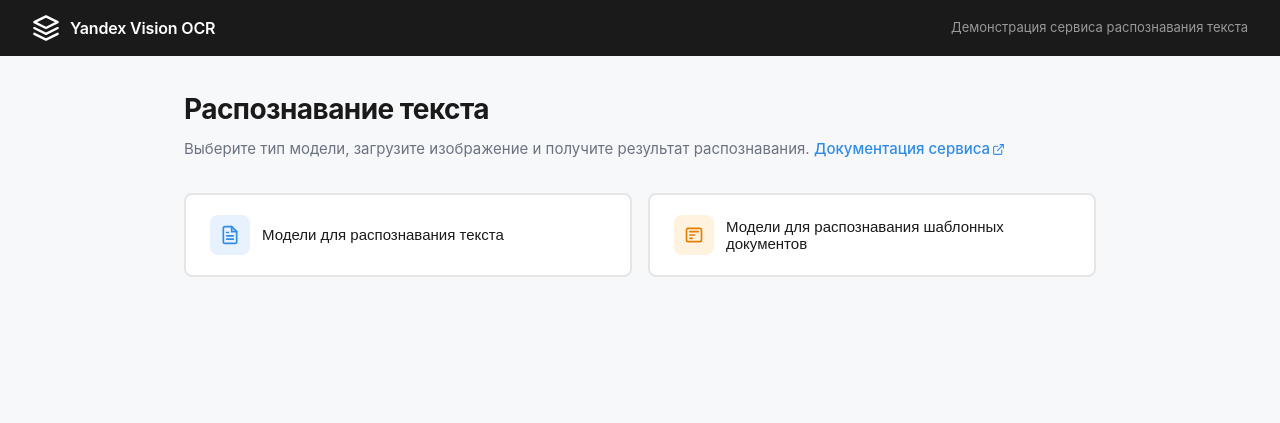
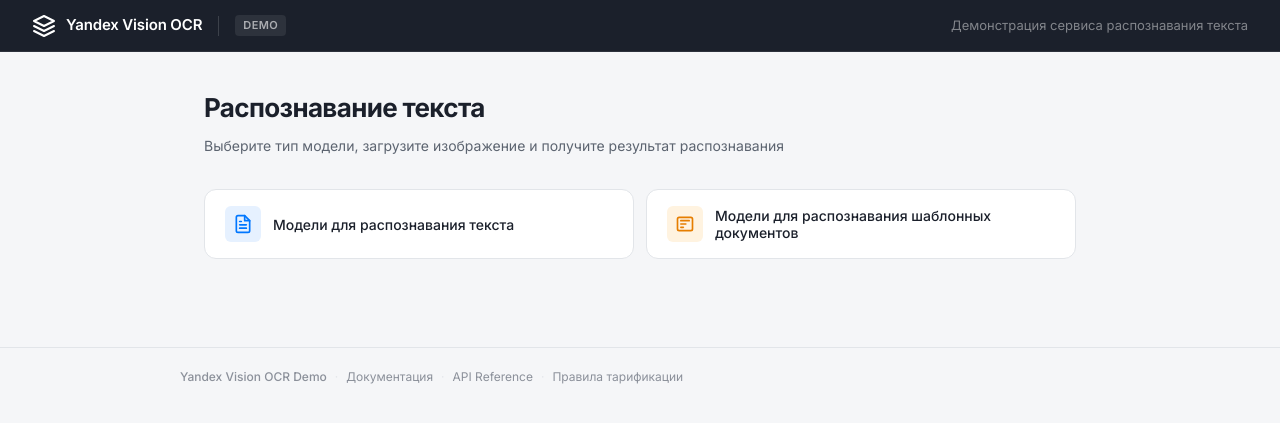
Before and after one commit to kirillmasanov/vision_ocr_demo, a FastAPI app: page / in a window 1280 px wide. Shown: the top 423 px of the page. Run offline with FastAPI, Linux system fonts and the light colour scheme; some libraries are stand-ins or nearby versions.

Commit message:
Дизайн в стиле Yandex Cloud: шрифт Inter, обновлённая палитра, footer с ссылками на документацию

```diff
--- a/templates/index.html
+++ b/templates/index.html
@@ -4,23 +4,33 @@
     <meta charset="UTF-8">
     <meta name="viewport" content="width=device-width, initial-scale=1.0">
     <title>Yandex Vision OCR — Demo</title>
+    <link rel="preconnect" href="https://fonts.googleapis.com">
+    <link rel="preconnect" href="https://fonts.gstatic.com" crossorigin>
+    <link href="https://fonts.googleapis.com/css2?family=Inter:wght@400;500;600;700&display=swap" rel="stylesheet">
     <style>
         :root {
             --yc-color-base-background: #ffffff;
-            --yc-color-base-brand: #318CE7;
-            --yc-color-base-brand-hover: #2672c0;
+            --yc-color-base-brand: #0077FF;
+            --yc-color-base-brand-hover: #0066DD;
+            --yc-color-base-brand-light: #E6F1FF;
             --yc-color-base-float: #ffffff;
-            --yc-color-line-generic: #e5e5e5;
-            --yc-color-text-primary: #1a1a1a;
-            --yc-color-text-secondary: #6b7280;
-            --yc-color-text-hint: #9ca3af;
-            --yc-color-base-simple-hover: #f3f4f6;
-            --yc-color-base-positive: #3bc935;
-            --yc-color-base-warning: #ff9900;
-            --yc-color-base-danger: #ff4444;
+            --yc-color-line-generic: #E2E5E9;
+            --yc-color-line-generic-hover: #C8CDD3;
+            --yc-color-text-primary: #1B202B;
+            --yc-color-text-secondary: #5C6470;
+            --yc-color-text-hint: #8B909A;
+            --yc-color-base-simple-hover: #F2F3F5;
+            --yc-color-base-positive: #00985F;
+            --yc-color-base-positive-light: #E6F7F1;
+            --yc-color-base-warning: #FF8C00;
+            --yc-color-base-danger: #E84D4D;
+            --yc-color-base-danger-light: #FEECEC;
+            --yc-color-bg-base: #F5F6F8;
+            --yc-border-radius-s: 6px;
             --yc-border-radius: 8px;
-            --yc-shadow-card: 0 1px 3px rgba(0,0,0,0.08), 0 1px 2px rgba(0,0,0,0.06);
-            --yc-shadow-popup: 0 4px 24px rgba(0,0,0,0.12);
+            --yc-border-radius-l: 12px;
+            --yc-shadow-card: 0 1px 2px rgba(0,0,0,0.06), 0 1px 3px rgba(0,0,0,0.04);
+            --yc-shadow-popup: 0 4px 24px rgba(0,0,0,0.1), 0 1px 2px rgba(0,0,0,0.06);
         }
 
         * {
@@ -30,23 +40,26 @@
         }
 
         body {
-            font-family: -apple-system, BlinkMacSystemFont, "Segoe UI", Roboto, "Helvetica Neue", Arial, sans-serif;
-            background: #f7f8fa;
+            font-family: "Inter", -apple-system, BlinkMacSystemFont, "Segoe UI", Roboto, "Helvetica Neue", Arial, sans-serif;
+            background: var(--yc-color-bg-base);
             color: var(--yc-color-text-primary);
             line-height: 1.5;
+            -webkit-font-smoothing: antialiased;
+            -moz-osx-font-smoothing: grayscale;
         }
 
         .header {
-            background: #1a1a1a;
+            background: #1B202B;
             color: #fff;
             padding: 0 32px;
-            height: 56px;
+            height: 52px;
             display: flex;
             align-items: center;
             gap: 16px;
             position: sticky;
             top: 0;
             z-index: 100;
+            border-bottom: 1px solid rgba(255,255,255,0.08);
         }
 
         .header-logo {
@@ -58,39 +71,58 @@
         }
 
         .header-logo svg {
-            width: 28px;
-            height: 28px;
+            width: 24px;
+            height: 24px;
         }
 
         .header-title {
-            font-size: 16px;
+            font-size: 15px;
             font-weight: 600;
             letter-spacing: -0.01em;
         }
 
+        .header-divider {
+            width: 1px;
+            height: 20px;
+            background: rgba(255,255,255,0.15);
+        }
+
+        .header-badge {
+            font-size: 11px;
+            font-weight: 600;
+            color: rgba(255,255,255,0.6);
+            background: rgba(255,255,255,0.08);
+            padding: 2px 8px;
+            border-radius: 4px;
+            letter-spacing: 0.04em;
+            text-transform: uppercase;
+        }
+
         .header-subtitle {
             font-size: 13px;
-            color: #999;
+            color: rgba(255,255,255,0.45);
             margin-left: auto;
         }
 
         .container {
-            max-width: 960px;
+            max-width: 920px;
             margin: 0 auto;
-            padding: 32px 24px;
+            padding: 36px 24px 48px;
         }
 
         .page-title {
-            font-size: 28px;
+            font-size: 26px;
             font-weight: 700;
             margin-bottom: 8px;
-            letter-spacing: -0.02em;
+            letter-spacing: -0.025em;
+            color: var(--yc-color-text-primary);
         }
 
         .page-description {
             color: var(--yc-color-text-secondary);
-            font-size: 15px;
+            font-size: 14px;
             margin-bottom: 32px;
+            line-height: 1.6;
         }
 
         .page-description a {
@@ -112,20 +144,21 @@
 
         .mode-selector {
             display: flex;
-            gap: 16px;
-            margin-bottom: 28px;
+            gap: 12px;
+            margin-bottom: 24px;
         }
 
         .mode-btn {
             flex: 1;
-            padding: 20px 24px;
-            border: 2px solid var(--yc-color-line-generic);
-            border-radius: var(--yc-border-radius);
+            padding: 16px 20px;
+            border: 1.5px solid var(--yc-color-line-generic);
+            border-radius: var(--yc-border-radius-l);
             background: var(--yc-color-base-float);
             cursor: pointer;
             transition: all 0.15s ease;
             text-align: left;
-            font-size: 15px;
+            font-family: inherit;
+            font-size: 14px;
             font-weight: 500;
             color: var(--yc-color-text-primary);
             display: flex;
@@ -135,19 +168,21 @@
 
         .mode-btn:hover {
             border-color: var(--yc-color-base-brand);
-            background: #f0f7ff;
+            background: var(--yc-color-base-brand-light);
+            box-shadow: 0 0 0 1px var(--yc-color-base-brand);
         }
 
         .mode-btn.active {
             border-color: var(--yc-color-base-brand);
-            background: #e8f2ff;
+            background: var(--yc-color-base-brand-light);
             color: var(--yc-color-base-brand);
+            box-shadow: 0 0 0 1px var(--yc-color-base-brand);
         }
 
         .mode-icon {
-            width: 40px;
-            height: 40px;
-            border-radius: 8px;
+            width: 36px;
+            height: 36px;
+            border-radius: var(--yc-border-radius-s);
             display: flex;
             align-items: center;
             justify-content: center;
@@ -155,36 +190,36 @@
         }
 
         .mode-btn:first-child .mode-icon {
-            background: #e8f2ff;
+            background: var(--yc-color-base-brand-light);
             color: var(--yc-color-base-brand);
         }
 
         .mode-btn:last-child .mode-icon {
-            background: #fff3e0;
-            color: #e67e00;
+            background: #FFF3E0;
+            color: #E67E00;
         }
 
-        .mode-btn.active:first-child .mode-icon,
-        .mode-btn.active:last-child .mode-icon {
+        .mode-btn.active .mode-icon {
             background: var(--yc-color-base-brand);
             color: #fff;
         }
 
         .card {
             background: var(--yc-color-base-float);
-            border-radius: var(--yc-border-radius);
-            box-shadow: var(--yc-shadow-card);
+            border-radius: var(--yc-border-radius-l);
+            border: 1px solid var(--yc-color-line-generic);
             padding: 24px;
-            margin-bottom: 20px;
+            margin-bottom: 16px;
         }
 
         .card-title {
-            font-size: 16px;
+            font-size: 15px;
             font-weight: 600;
             margin-bottom: 16px;
             display: flex;
             align-items: center;
             gap: 8px;
+            color: var(--yc-color-text-primary);
         }
 
         .form-group {
@@ -719,6 +761,40 @@
             background: rgba(255, 255, 255, 0.3);
         }
 
+        .footer {
+            border-top: 1px solid var(--yc-color-line-generic);
+            padding: 20px 32px;
+            margin-top: 16px;
+        }
+
+        .footer-inner {
+            max-width: 920px;
+            margin: 0 auto;
+            display: flex;
+            align-items: center;
+            gap: 8px;
+            font-size: 12px;
+            color: var(--yc-color-text-hint);
+        }
+
+        .footer-brand {
+            font-weight: 500;
+        }
+
+        .footer-sep {
+            color: var(--yc-color-line-generic);
+        }
+
+        .footer a {
+            color: var(--yc-color-text-hint);
+            text-decoration: none;
+            transition: color 0.15s;
+        }
+
+        .footer a:hover {
+            color: var(--yc-color-base-brand);
+        }
+
         @media (max-width: 640px) {
             .mode-selector {
                 flex-direction: column;
@@ -740,12 +826,14 @@
             </svg>
             <span class="header-title">Yandex Vision OCR</span>
         </a>
+        <div class="header-divider"></div>
+        <span class="header-badge">Demo</span>
         <span class="header-subtitle">Демонстрация сервиса распознавания текста</span>
     </div>
 
     <div class="container">
         <h1 class="page-title">Распознавание текста</h1>
-        <p class="page-description">Выберите тип модели, загрузите изображение и получите результат распознавания. <a href="https://yandex.cloud/ru/docs/vision/concepts/ocr/" target="_blank" rel="noopener">Документация сервиса<svg width="13" height="13" viewBox="0 0 24 24" fill="none" stroke="currentColor" stroke-width="2" stroke-linecap="round" stroke-linejoin="round"><path d="M18 13v6a2 2 0 0 1-2 2H5a2 2 0 0 1-2-2V8a2 2 0 0 1 2-2h6"/><polyline points="15 3 21 3 21 9"/><line x1="10" y1="14" x2="21" y2="3"/></svg></a></p>
+        <p class="page-description">Выберите тип модели, загрузите изображение и получите результат распознавания</p>
 
         <!-- Step 1: Mode selection -->
         <div class="mode-selector">
@@ -869,6 +957,18 @@
             </div>
         </div>
     </div>
+
+    <footer class="footer">
+        <div class="footer-inner">
+            <span class="footer-brand">Yandex Vision OCR Demo</span>
+            <span class="footer-sep">&middot;</span>
+            <a href="https://yandex.cloud/ru/docs/vision/concepts/ocr/" target="_blank" rel="noopener">Документация</a>
+            <span class="footer-sep">&middot;</span>
+            <a href="https://yandex.cloud/ru/docs/vision/ocr/api-ref/" target="_blank" rel="noopener">API Reference</a>
+            <span class="footer-sep">&middot;</span>
+            <a href="https://yandex.cloud/ru/docs/vision/pricing" target="_blank" rel="noopener">Правила тарификации</a>
+        </div>
+    </footer>
 
     <div class="lightbox" id="lightbox" onclick="closeLightbox()">
         <button class="lightbox-close" aria-label="Закрыть">&times;</button>
```
Also changed, not shown: other parts of templates/index.html (+64 -47 lines).
